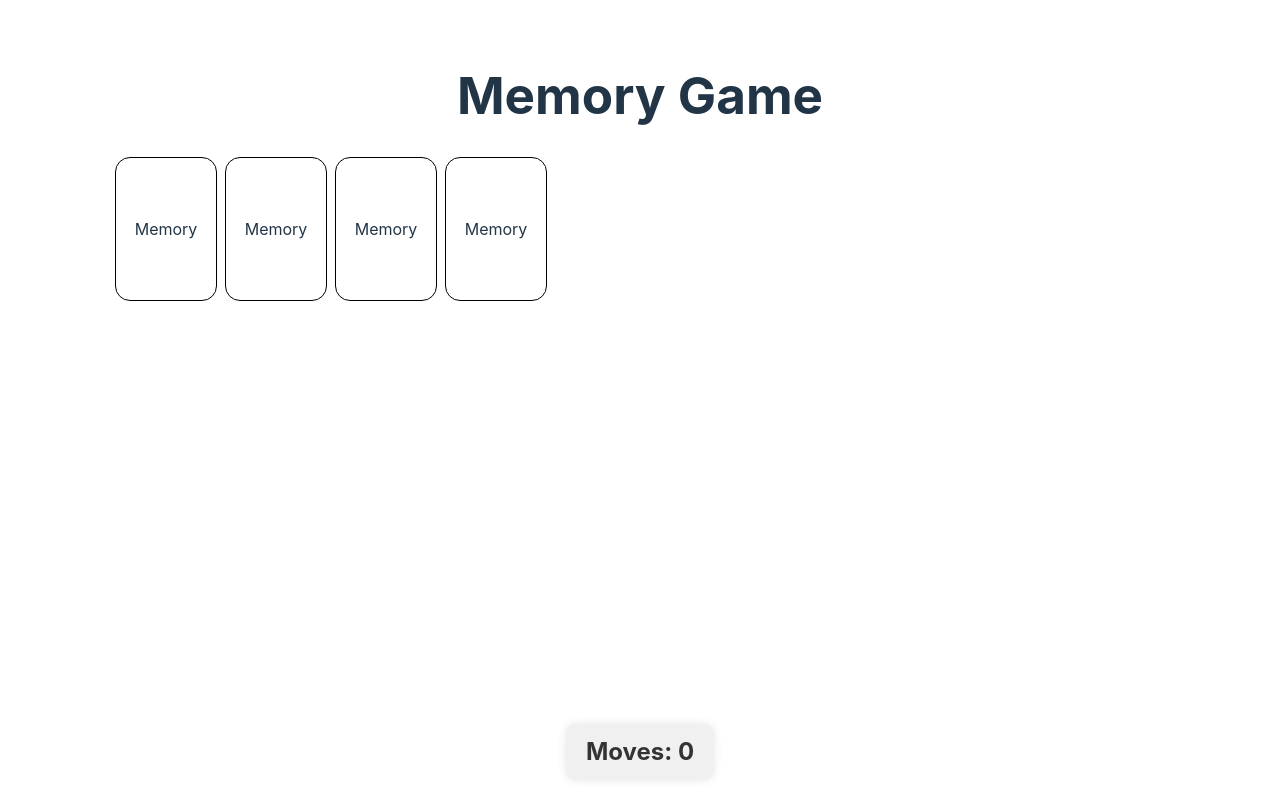
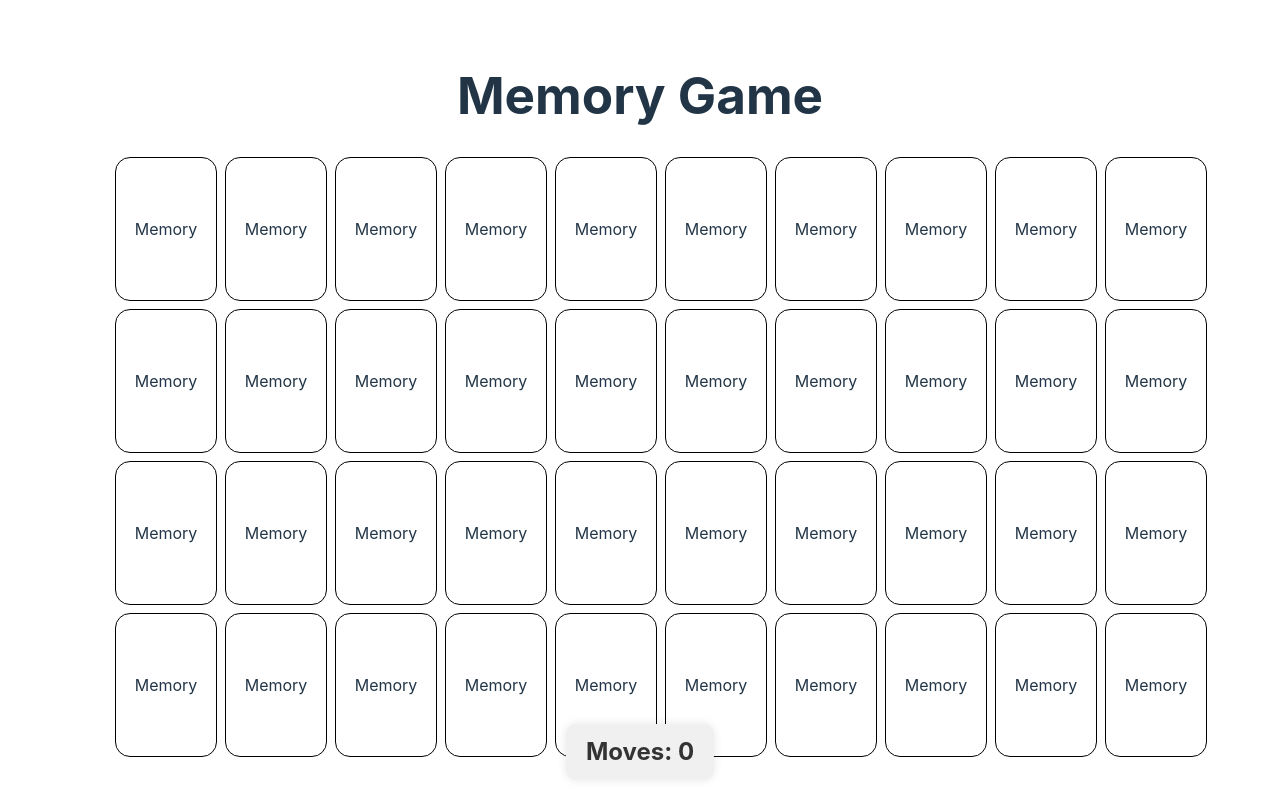
Before and after one commit to FabioCalcinelli/memoryGame-frontend, a React (Vite) app in the folder memoryGame/: page / in a window 1280 px wide. Built offline with nearby package versions, Linux system fonts and the light colour scheme; no server answers.

Commit message:
step 4: pair cat. Needs to download the images at the start of the application to prevent delay

```diff
--- a/memoryGame/src/App.tsx
+++ b/memoryGame/src/App.tsx
@@ -5,7 +5,7 @@ import {MovesCounter} from "./MovesCounter/MovesCounter.tsx";
 
 
 
-const NUM_CARDS = 4
+const NUM_CARDS = 40
 const TITLE = "Memory Game"
 
 function App() {
--- a/memoryGame/src/Card/Card.css
+++ b/memoryGame/src/Card/Card.css
@@ -16,21 +16,13 @@
     align-items: center;
 }
 
-.card-content {
-    height: 100%;
-    display: flex;
-    flex-direction: column;
-    justify-content: center;
-    align-items: center;
-}
-
 .card-content.flipped {
     justify-content: space-between;
 }
 
 .card-content img {
     width: 100%;
-    height: 100%;
+    height: 90%;
     object-fit: cover;
 }
 
--- a/memoryGame/src/Card/Card.tsx
+++ b/memoryGame/src/Card/Card.tsx
@@ -6,49 +6,15 @@ interface CardProps {
     flipped: boolean;
     onCardClicked: () => void;
     found: boolean;
+    image: string;
 }
-
-const catProviderUrl = "https://cataas.com";
-
-const fetchCatUrl = async (): Promise<string | null> => {
-    try {
-        const rawResponse = await fetch(`${catProviderUrl}/cat?json=true`, {
-            mode: 'cors',
-            headers: {
-                'Content-Type': 'application/json',
-            },
-        });
-        if (!rawResponse.ok) {
-            console.error('Error fetching cat URL:', rawResponse.status);
-            return null;
-        }
-        const jsonResponse = await rawResponse.json();
-        console.log(catProviderUrl + '/cat/' + jsonResponse._id);
-        return catProviderUrl + '/cat/' + jsonResponse._id;
-    } catch (error) {
-        console.error('Error fetching cat URL:', error);
-        return null;
-    }
-};
-
-
-export default function Card({ number, flipped, onCardClicked, found }: CardProps) {
-    const [catUrl, setCatUrl] = useState<string | null>(null);
-
-    useEffect(() => {
-        if (flipped) {
-            fetchCatUrl().then(url => setCatUrl(url));
-        } else {
-            setCatUrl(null);
-        }
-    }, [flipped]);
-
+export default function Card({ number, flipped, onCardClicked, found, image }: CardProps) {
     const content = flipped ? number.toString() : "Memory";
 
     return (
         <div className={`card ${flipped && found ? "card-found" : ""}`} onClick={onCardClicked}>
             <div className={`card-content ${flipped ? 'flipped' : ''}`}>
-                {flipped && catUrl && <img src={catUrl} alt="Loading..." style={{ width: '100%', height: '70%', objectFit: 'cover' }} />}
+                {flipped && <img src={image} alt="Loading..." className={"card-content"}/>}
                 {content}
             </div>
         </div>
--- a/memoryGame/src/Field/Field.tsx
+++ b/memoryGame/src/Field/Field.tsx
@@ -2,6 +2,7 @@ import Card from "../Card/Card.tsx"
 import {Dispatch, HTMLAttributes, SetStateAction, useEffect, useMemo, useState} from "react";
 import {generateRandomPairs} from "../helper/generateRandomPairs.tsx";
 import {GameOver} from "../GameOverWindow/GameOverWindow.tsx";
+import {useGenerateImages} from "../helper/generateImages.tsx";
 
 interface FieldProps extends HTMLAttributes<HTMLDivElement> {
     numCards: number,
@@ -16,7 +17,10 @@ export function Field({numCards, className, onMove, resetMoves, moves, ...divPro
     const [found, setFound] = useState<boolean[]>(new Array(numCards).fill(false))
     const [gameOver, setGameOver] = useState(false);
     const [playAgain, setPlayAgain] = useState(false);
-    const arrayOfCardNumbers = useMemo(() => generateRandomPairs(numCards / 2), [playAgain]);
+    const arrayOfCardNumbers = useMemo(() => generateRandomPairs(numCards / 2), [numCards, playAgain]);
+    const {arrayOfImages, loading} = useGenerateImages(numCards, playAgain);
+
+
     const handleCardClick = (cardIndex: number) => {
         return () => setFlipped(
             (currentState: boolean[]): boolean[] => {
@@ -39,10 +43,14 @@ export function Field({numCards, className, onMove, resetMoves, moves, ...divPro
         setPlayAgain(!playAgain);
     }
 
+    if (loading) {
+        return <div>Loading...</div>;
+    }
+
     return (
         <div className={className} style={divProps.style}>
             {arrayOfCardNumbers.map((i, j) => <Card key={j} number={i} flipped={flipped[j]} found={found[j]}
-                                                    onCardClicked={handleCardClick(j)}/>)}
+                                                    onCardClicked={handleCardClick(j)} image={arrayOfImages[i]}/>)}
             {gameOver && GameOver({onPlayAgain, moves: moves})}
         </div>
     );
--- /dev/null
+++ b/memoryGame/src/ImageFetch/ImageFetch.tsx
@@ -0,0 +1,22 @@
+const catProviderUrl = "https://cataas.com";
+
+export const fetchCatUrl = async (): Promise<string | null> => {
+    try {
+        const rawResponse = await fetch(`${catProviderUrl}/cat?json=true`, {
+            mode: 'cors',
+            headers: {
+                'Content-Type': 'application/json',
+            },
+        });
+        if (!rawResponse.ok) {
+            console.error('Error fetching cat URL:', rawResponse.status);
+            return null;
+        }
+        const jsonResponse = await rawResponse.json();
+        console.log(catProviderUrl + '/cat/' + jsonResponse._id);
+        return catProviderUrl + '/cat/' + jsonResponse._id;
+    } catch (error) {
+        console.error('Error fetching cat URL:', error);
+        return null;
+    }
+};
--- /dev/null
+++ b/memoryGame/src/helper/generateImages.tsx
@@ -0,0 +1,31 @@
+import {fetchCatUrl} from '../ImageFetch/ImageFetch.tsx'
+import {useEffect, useMemo, useState} from "react";
+
+export const useGenerateImages = (numCards: number, playAgain: boolean) => {
+    const [arrayOfImages, setArrayOfImages] = useState<string[]>([]);
+    const [loading, setLoading] = useState(true);
+
+    useEffect(() => {
+        const generate = async () => {
+            const images = await generateImages(numCards / 2);
+            setArrayOfImages(images);
+            setLoading(false);
+        };
+        generate();
+    }, [playAgain]);
+
+    return { arrayOfImages, loading };
+};
+
+export async function generateImages(numberOfImages: number): Promise<string[]> {
+    const images: string[] = []
+    for (let i = 0; i < numberOfImages; i++) {
+        const url = await fetchCatUrl();
+        if (url) {
+            images.push(url);
+        } else {
+            console.error('Failed to fetch image')
+        }
+    }
+    return images;
+}
```
